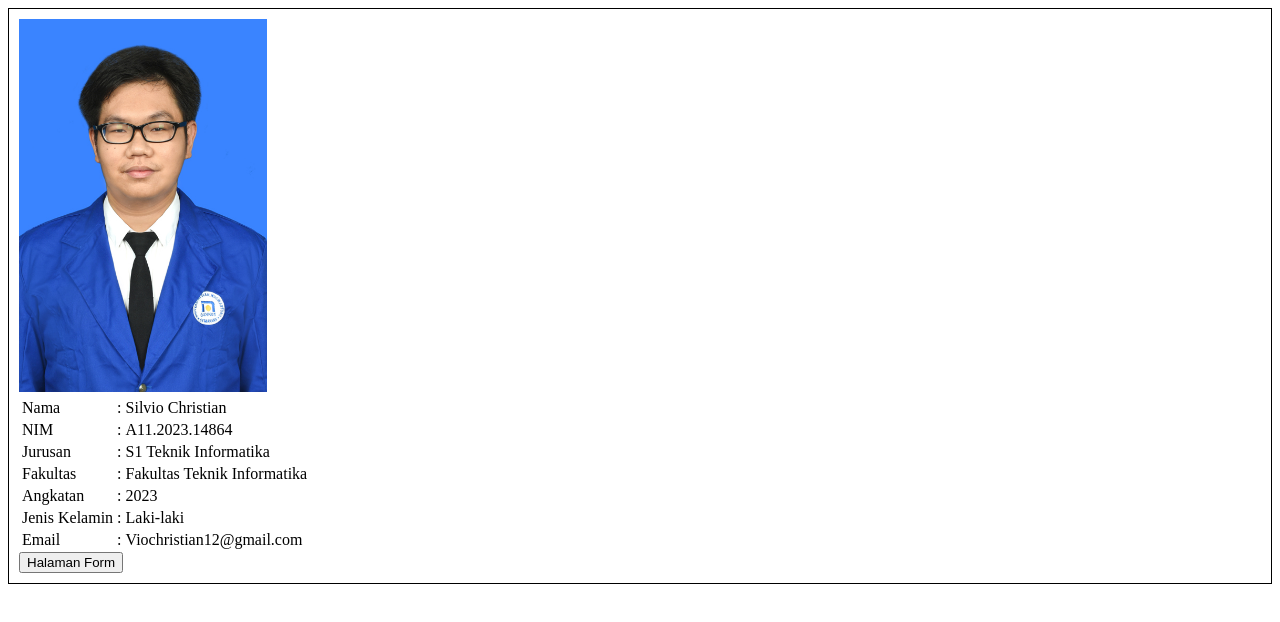
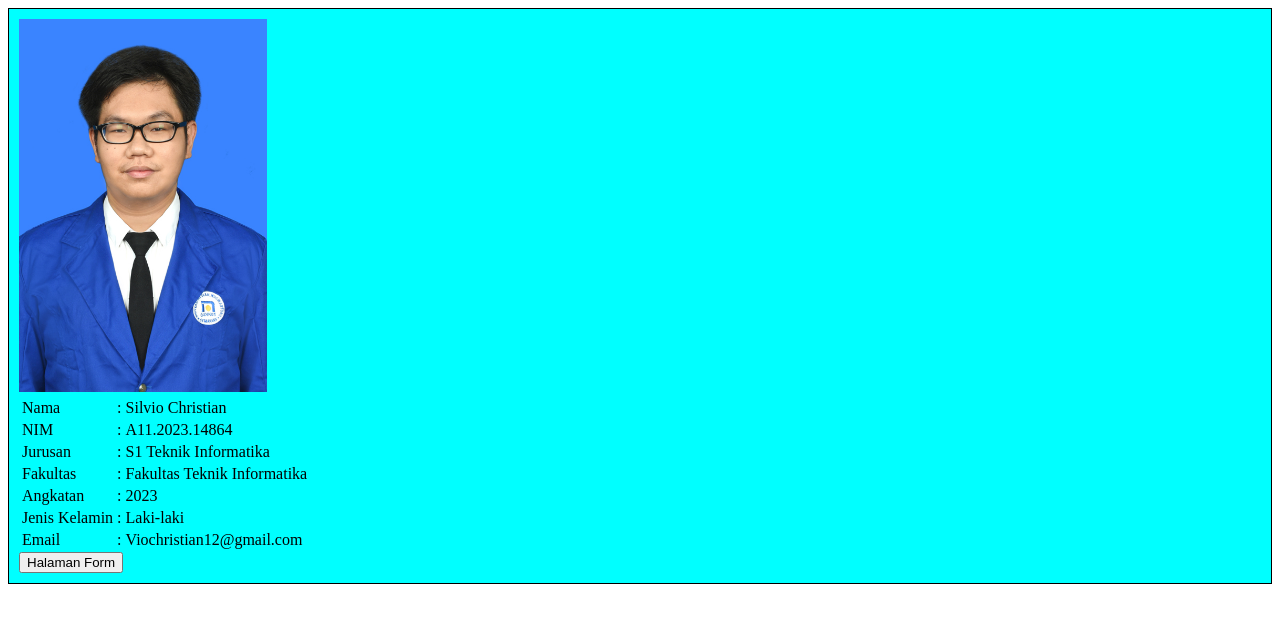
Before and after one commit to viochris/btng2023, a plain HTML site: page minggu 1/Tugas/biodata.html in a window 1280 px wide. Drawn offline with Linux system fonts and the light colour scheme.

Commit message:
second commit

```diff
--- a/minggu 1/Tugas/biodata.html
+++ b/minggu 1/Tugas/biodata.html
@@ -7,7 +7,7 @@
 </head>
 <body>
     <form style="border: 1px solid black;">
-        <div style="padding: 10px;">
+        <div style="padding: 10px; background-color: aqua;">
         <img src="silvio.jpg" alt="mypicture" width="20%" height="20%" title="silvio">
 
         <table>
```
Also changed, not shown: minggu 1/Tugas/form.html (+1 -1 lines), minggu 1/latihan/index.html (renamed from minggu 1/index.html), minggu 1/latihan/tabel.html (renamed from minggu 1/tabel.html).
